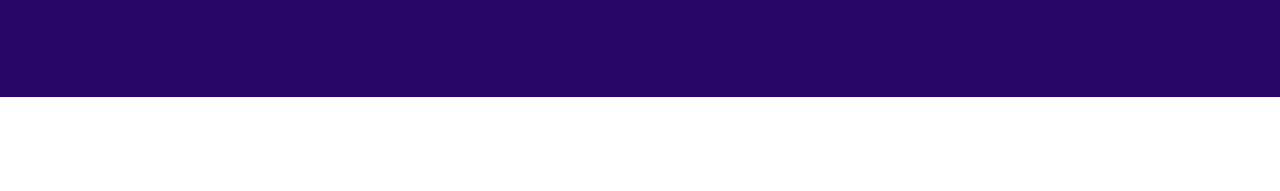
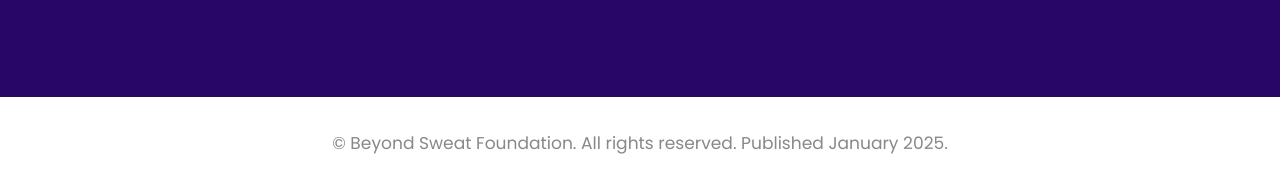
Before and after one commit to Ebuny5/my-static-files, a plain HTML site: page index.html in a window 1280 px wide. Shown: the part 7413-7604 px from the top of the page. Before the commit the page ends 7510 px from the top, so only its background shows below. Drawn offline with Linux system fonts and the light colour scheme; files whose address does not match are found by name.

Commit message:
Update index.html

```diff
--- a/index.html
+++ b/index.html
@@ -1767,5 +1767,7 @@ b12.deferredRun("lightbox.runModal",{"className":".quick-view-940ed233-6478-4b72
         });
       </script>
   </div>
-
+<footer style="text-align:center; margin:2em 0; font-size: 0.95em; color: #888;">
+  &copy; Beyond Sweat Foundation. All rights reserved. Published January 2025.
+</footer>
 </html>
```
